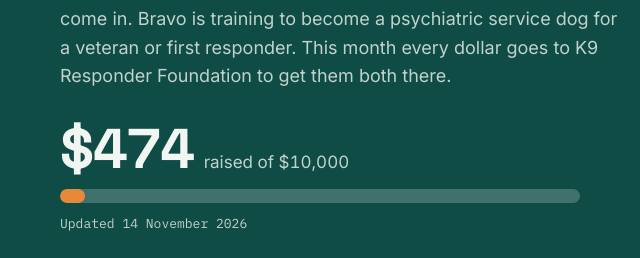
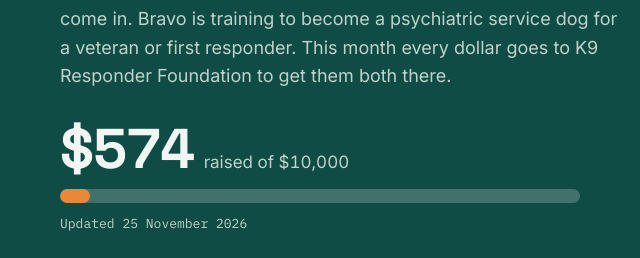
Before and after one commit to volunteervetcollective/volunteervetcollective-site, a plain HTML site: page index.html in a window 1280 px wide. Shown: the part 868-1126 px from the top of the page, 36-676 px from the left. Drawn offline with Linux system fonts and the light colour scheme.

Commit message:
Update K9 Responder tally
Co-Authored-By: Claude Opus 5.5 <noreply@anthropic.com>
Claude-Session: https://claude.ai/code/session_01VLpAXhqXB59DjN7eSFdnx6

```diff
--- a/index.html
+++ b/index.html
@@ -523,7 +523,7 @@ footer a{color:var(--hero-ink)}
    donateUrl: GoFundMe for now; swap for the Givebutter campaign link once the charity is approved.
    photos: paste an image URL to replace a placeholder. */
 const SITE = {
-  updated: "14 November 2026",
+  updated: "25 November 2026",
   photos: { hero: "img/bumper-cone.jpg", k9: "", bumper: "", bravo: "", charlie: "img/charlie.jpg" },
   fundraisers: [
     {
@@ -531,7 +531,7 @@ const SITE = {
       org: "K9 Responder Foundation",
       title: "Save Bumper. Train Bravo for a veteran.",
       blurb: "Paying Bumper's emergency vet bill, then service-dog training for a veteran or first responder's new companion.",
-      raised: 474.28,
+      raised: 574.00,
       goal: 10000,
       daresOnHold: true,
       dares: [
```
